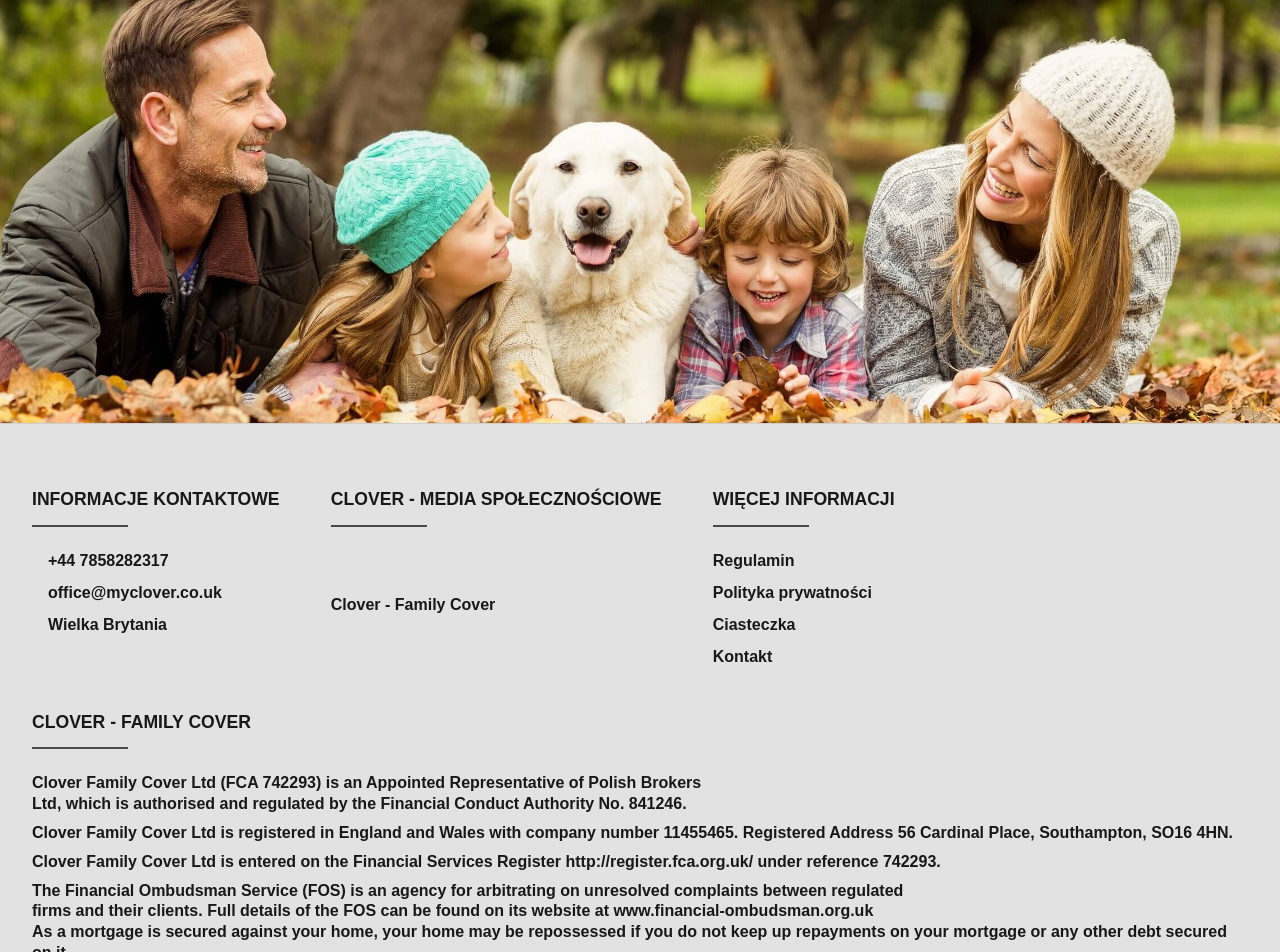
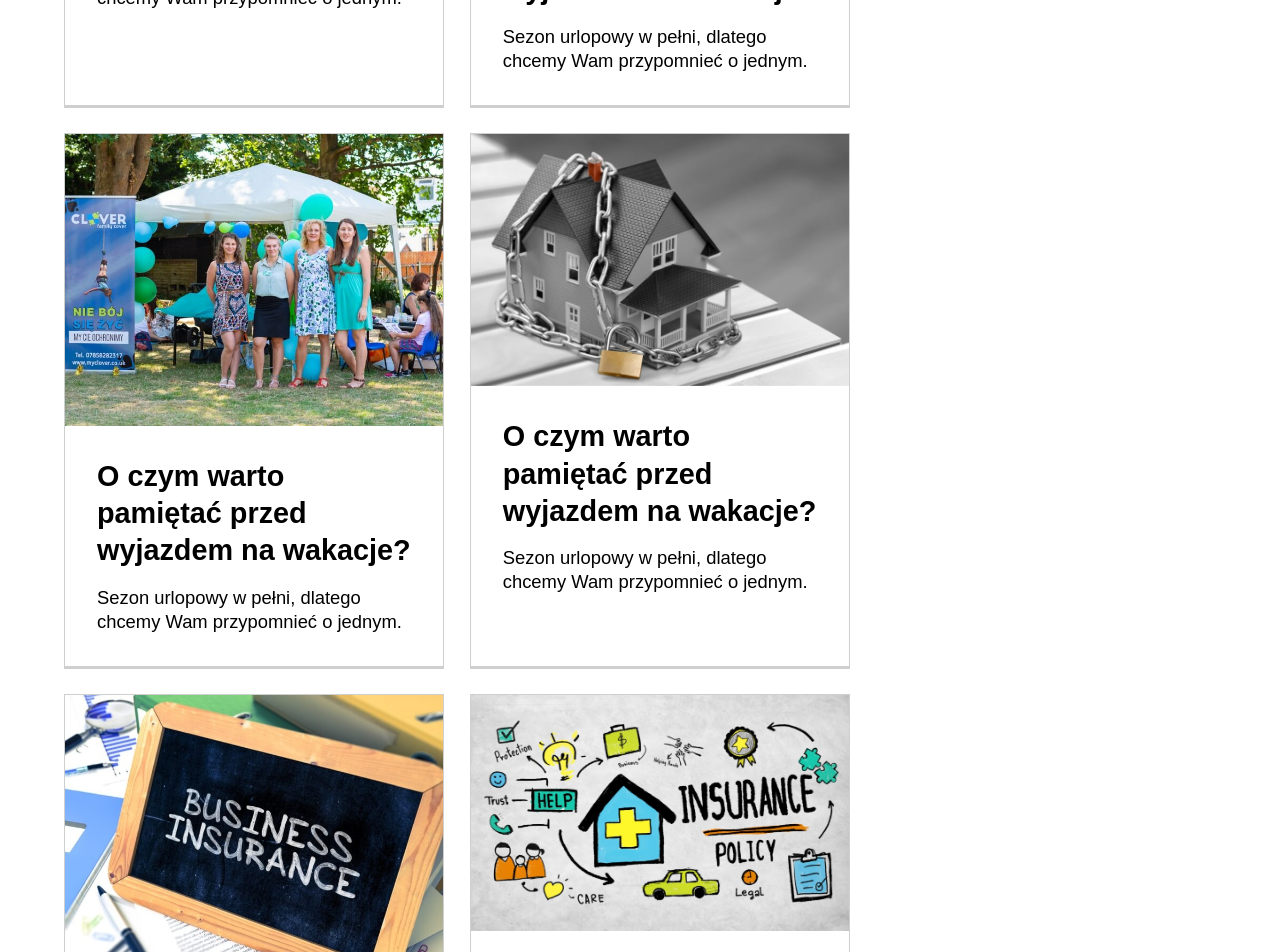
Before and after one commit to TZ-fn/MyClover, a React (Vite) app: page / in a window 1280 px wide. Shown: the part 1660-2612 px from the top of the page. Built offline with nearby package versions, Linux system fonts and the light colour scheme; some icons are missing; a web font is replaced by a local one.

Commit message:
feat: add more posts

```diff
--- a/src/components/PostsGallery/PostsGallery.module.scss
+++ b/src/components/PostsGallery/PostsGallery.module.scss
@@ -9,6 +9,7 @@
 
 .postsGallery {
   display: flex;
+  flex-wrap: wrap;
   gap: 2vw;
   padding: 1rem 5vw;
 }
--- a/src/components/PostsGallery/PostsGallery.tsx
+++ b/src/components/PostsGallery/PostsGallery.tsx
@@ -39,6 +39,31 @@ export default function PostsGallery() {
           descriptionHeader={translation.pages.posts[0]?.descriptionHeader}
           description={translation.pages.posts[0]?.description}
         />
+        <PostsGalleryItem
+          miniature={postMiniatures[3]}
+          descriptionHeader={translation.pages.posts[0]?.descriptionHeader}
+          description={translation.pages.posts[0]?.description}
+        />
+        <PostsGalleryItem
+          miniature={postMiniatures[4]}
+          descriptionHeader={translation.pages.posts[0]?.descriptionHeader}
+          description={translation.pages.posts[0]?.description}
+        />
+        <PostsGalleryItem
+          miniature={postMiniatures[5]}
+          descriptionHeader={translation.pages.posts[0]?.descriptionHeader}
+          description={translation.pages.posts[0]?.description}
+        />
+        <PostsGalleryItem
+          miniature={postMiniatures[6]}
+          descriptionHeader={translation.pages.posts[0]?.descriptionHeader}
+          description={translation.pages.posts[0]?.description}
+        />
+        <PostsGalleryItem
+          miniature={postMiniatures[7]}
+          descriptionHeader={translation.pages.posts[0]?.descriptionHeader}
+          description={translation.pages.posts[0]?.description}
+        />
       </ul>
       <div className={styles.postsGalleryPagination}>
         <button onClick={(e) => handleGalleryControls(e)} id="1" className={activePage === 1 ? styles.active : ""}>
```
